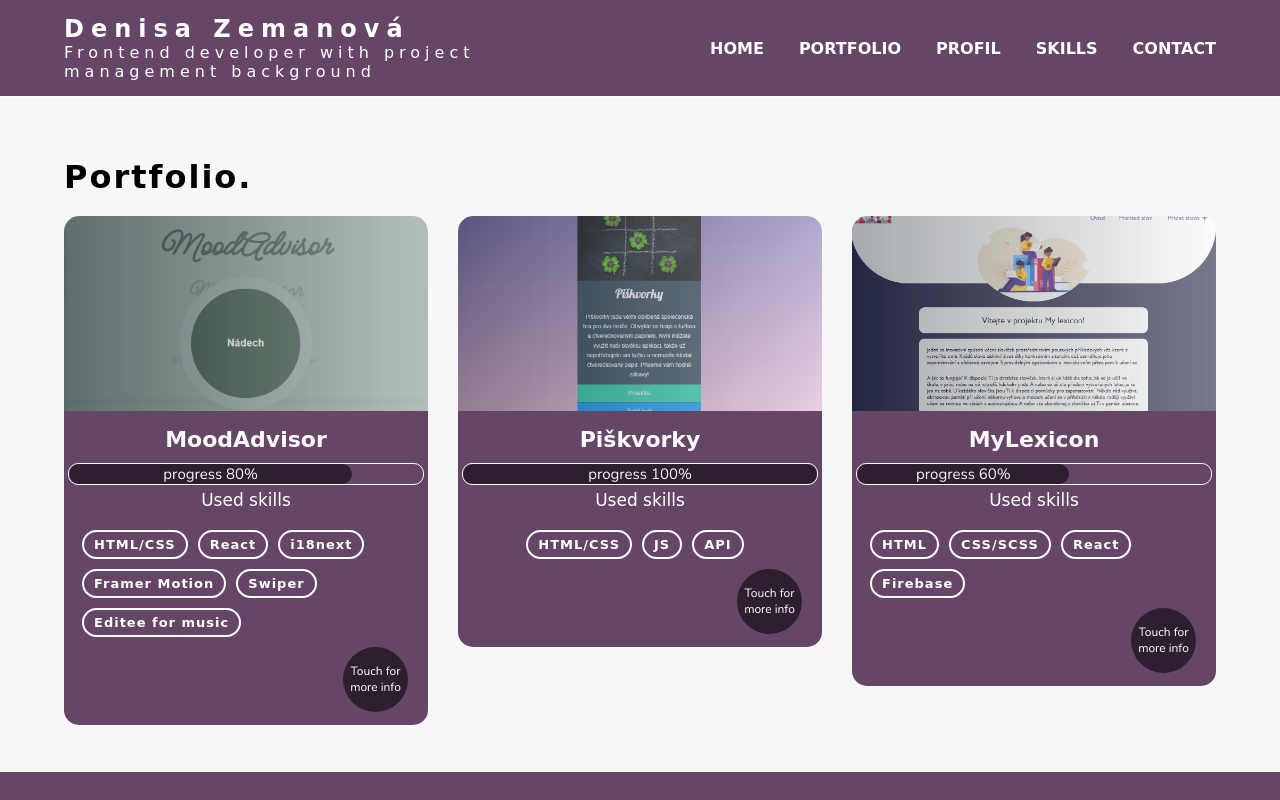
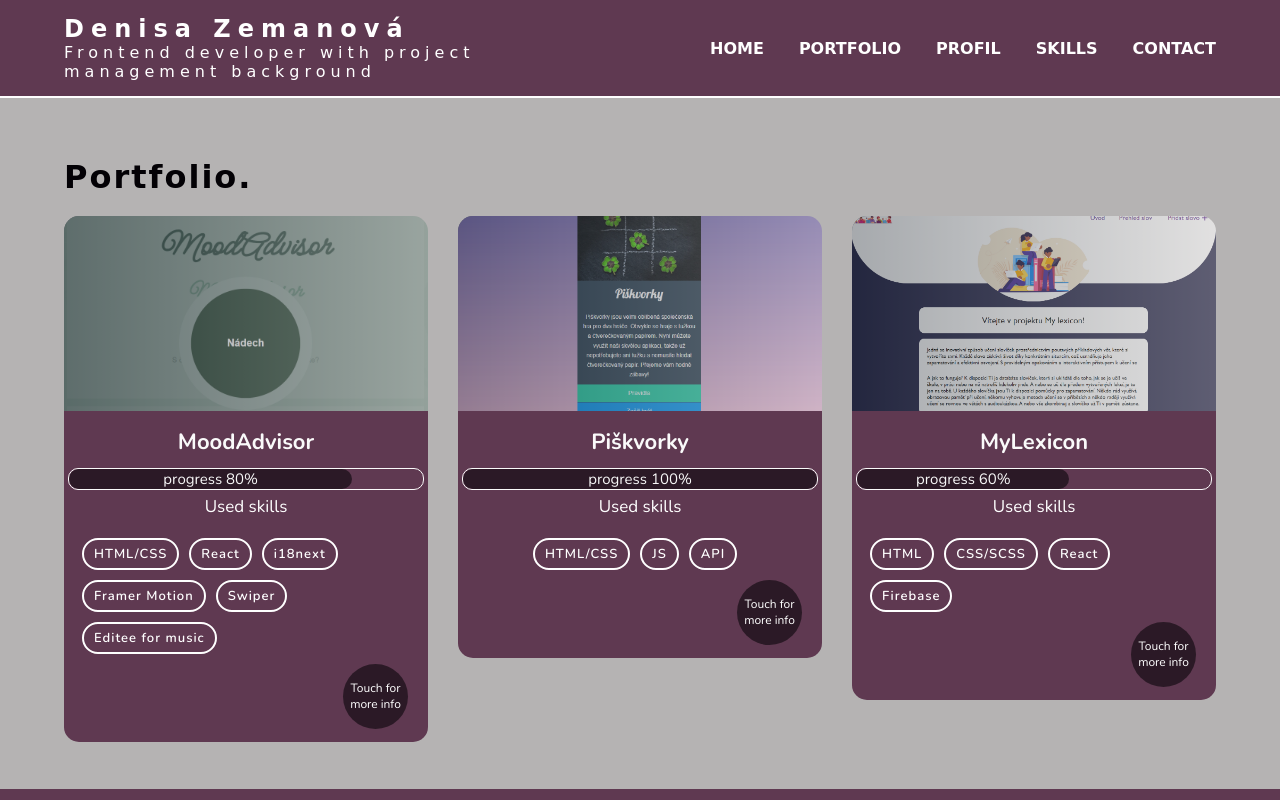
Before and after one commit to DenisaZem/portfolio_web, a plain HTML site: page index.html in a window 1280 px wide. Shown: the top 800 px of the page. Drawn offline with nearby package versions, Linux system fonts and the light colour scheme; a web font is replaced by a local one.

Commit message:
color change+font

```diff
--- a/style.css
+++ b/style.css
@@ -10,8 +10,8 @@
     --background-primary: #d3ecea;
     --background-secondary: #a26ba6; */
 
-    --background-primary: #f7f7f7;
-    --background-secondary: #664667;
+    --background-primary: #b5b3b3;
+    --background-secondary: #5f3951;
 
     /* --background-primary: #d8c6ca;
     --background-secondary: #580f2c; */
@@ -352,13 +352,14 @@ header {
 
   .boxes-grid {
     display: grid;
-    grid-template-columns: 1fr;
     justify-content: space-between;
     gap: 30px;
-    margin-bottom: 15px; }
+    margin-bottom: 15px;
+}
     @media (min-width: 576px) {
       .boxes-grid {
         grid-template-columns: 1fr 1fr; } }
+
     @media (min-width: 768px) {
       .boxes-grid {
         grid-template-columns: 1fr 1fr 1fr; } }
@@ -367,11 +368,14 @@ header {
     display: flex;
     flex-direction: column;
     align-items: flex-start;
-    box-shadow: gray;
     text-decoration: none;
     overflow: hidden;
     border-radius: 15px 15px 0px 0px;
-    -webkit-mask-image: -webkit-radial-gradient(white, black);
+    /* -webkit-mask-image: -webkit-radial-gradient(white, black);  */
+}
+
+a.box.box--person {
+    height: 100%;
 }
 
     .box:hover .box__image img {
@@ -404,7 +408,9 @@ header {
     border-radius: 0px 0px 15px 15px;
     padding-bottom: 13px;
     z-index: 5;
-    margin-top: -5px; }
+    margin-top: -5px;
+    font-family:"Nunito", sans-serif;
+}
 
   .box__title {
     font-size: 22px;
```
